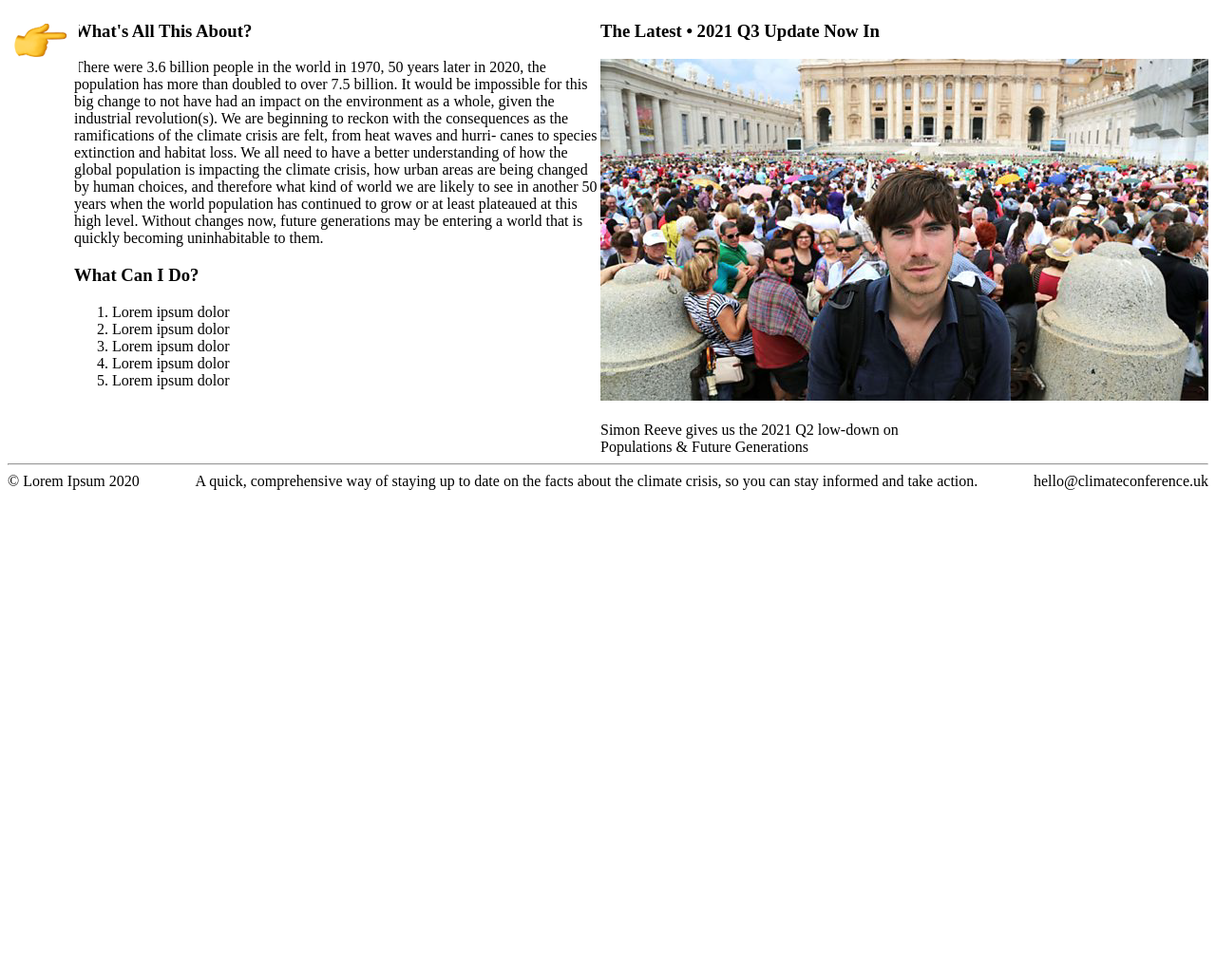
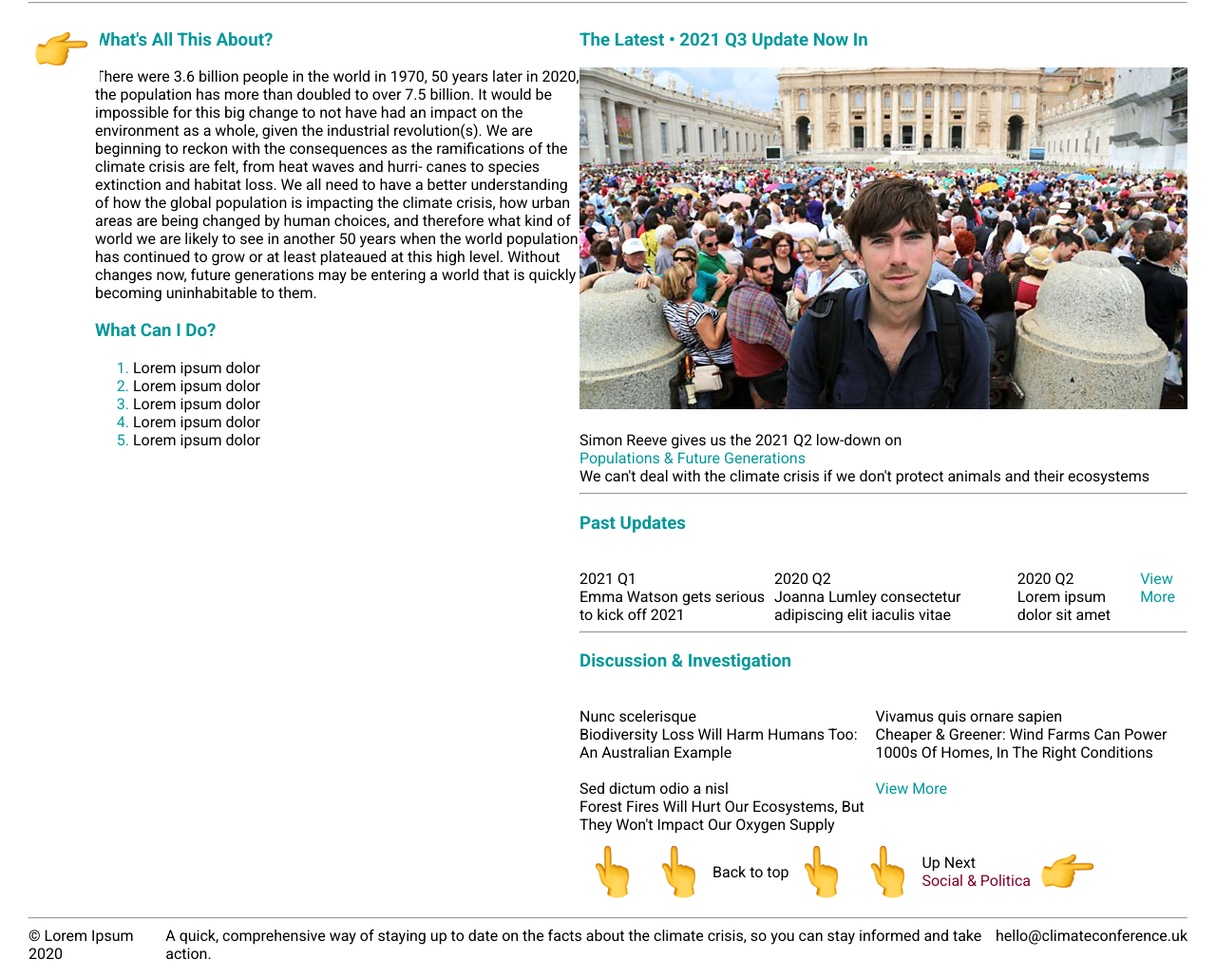
Before and after one commit to Amelia-Q/ss-code-challenge, a plain HTML site: page index.html in a window 1280 px wide. Shown: the part 212-1241 px from the top of the page at 95% size. Before the commit the page ends 800 px from the top, so only its background shows below. Drawn offline with Linux system fonts and the light colour scheme.

Commit message:
design updates

```diff
--- a/index.html
+++ b/index.html
@@ -3,6 +3,10 @@
   <meta charset="UTF-8" />
   <meta http-equiv="X-UA-Compatible" content="IE=edge" />
   <meta name="viewport" content="width=device-width, initial-scale=1.0" />
+  <link
+    rel="stylesheet"
+    href="https://fonts.googleapis.com/css2?family=Roboto:wght@400;700&display=swap"
+  />
   <link rel="stylesheet" href="styles.css" />
   <title>CCUK</title>
 </head>
@@ -91,12 +95,126 @@
           <div class="latest-video">
             <img src="img/main.png" alt="crowded square" class="latest-image" />
             <img class="play-icon" />
-            <div class="latest-text">
-              <div class="latest-text-1">
+            <div class="latest-video-text">
+              <div class="latest-video-text-1">
                 Simon Reeve gives us the 2021 Q2 low-down on
               </div>
-              <div class="latest-text-2">Populations & Future Generations</div>
+              <div class="latest-video-text-2">
+                Populations & Future Generations
+              </div>
             </div>
+          </div>
+          <div class="latest-text">
+            We can't deal with the climate crisis if we don't protect animals
+            and their ecosystems
+          </div>
+        </div>
+
+        <hr />
+
+        <div class="main-updates">
+          <h3>Past Updates</h3>
+          <div class="updates-videos-container">
+            <div class="updates-video">
+              <img class="updates-image" />
+              <div class="updates-video-text">2021 Q1</div>
+              <div class="updates-text">
+                Emma Watson gets serious to kick off 2021
+              </div>
+            </div>
+            <div class="updates-video">
+              <img class="updates-image" />
+              <div class="updates-video-text">2020 Q2</div>
+              <div class="updates-text">
+                Joanna Lumley consectetur adipiscing elit iaculis vitae
+              </div>
+            </div>
+            <div class="updates-video">
+              <img class="updates-image" />
+              <div class="updates-video-text">2020 Q2</div>
+              <div class="updates-text">Lorem ipsum dolor sit amet</div>
+            </div>
+            <div class="more">
+              <img class="more-arrow" />
+              <div class="more-text">View More</div>
+            </div>
+          </div>
+        </div>
+
+        <hr />
+
+        <div class="main-discussion">
+          <h3>Discussion & Investigation</h3>
+          <div class="discussion-videos-container">
+            <div class="discussion-videos-group">
+              <div class="discussion-video">
+                <img class="disussion-image" />
+                <div class="discussion-video-text">Nunc scelerisque</div>
+                <div class="discussion-text">
+                  Biodiversity Loss Will Harm Humans Too: An Australian Example
+                </div>
+              </div>
+              <div class="discussion-video">
+                <img class="disussion-image" />
+                <div class="discussion-video-text">Sed dictum odio a nisl</div>
+                <div class="discussion-text">
+                  Forest Fires Will Hurt Our Ecosystems, But They Won't Impact
+                  Our Oxygen Supply
+                </div>
+              </div>
+            </div>
+            <div class="discussion-videos-group">
+              <div class="discussion-video">
+                <img class="disussion-image" />
+                <div class="discussion-video-text">
+                  Vivamus quis ornare sapien
+                </div>
+                <div class="discussion-text">
+                  Cheaper & Greener: Wind Farms Can Power 1000s Of Homes, In The
+                  Right Conditions
+                </div>
+              </div>
+              <div class="more">
+                <img class="more-arrow" />
+                <div class="more-text">View More</div>
+              </div>
+            </div>
+          </div>
+        </div>
+        <div class="main-footer">
+          <div class="top-container">
+            <img
+              src="img/pointing-yellow.png"
+              alt="pointing top"
+              class="pointing-rotated-top"
+            />
+            <img
+              src="img/pointing-yellow.png"
+              alt="pointing top"
+              class="pointing-rotated-top"
+            />
+            <div>Back to top</div>
+            <img
+              src="img/pointing-yellow.png"
+              alt="pointing top"
+              class="pointing-rotated-top"
+            />
+            <img
+              src="img/pointing-yellow.png"
+              alt="pointing top"
+              class="pointing-rotated-top"
+            />
+          </div>
+          <div class="next-container">
+            <div class="next-text-container">
+              <div class="next-text-up">Up Next</div>
+              <div class="next-text-down">Social & Political</div>
+            </div>
+            <img
+              src="img/pointing-yellow.png"
+              alt="pointing right"
+              class="pointing-rotated-right"
+            />
           </div>
         </div>
       </div>
--- a/styles.css
+++ b/styles.css
@@ -1,3 +1,11 @@
+body {
+  font-family: 'Roboto', sans-serif;
+  margin-left: 30px;
+  margin-right: 30px;
+  margin-top: 15px;
+  margin-bottom: 15px;
+}
+
 footer {
   display: flex;
   justify-content: space-between;
@@ -22,6 +30,14 @@ header {
   justify-content: space-between;
 }
 
+h1 {
+  color: #009999;
+}
+
+.next-page {
+  color: #80002a;
+}
+
 .main-container {
   display: flex;
 }
@@ -29,3 +45,50 @@ header {
 .pointing-rotated-right {
   transform: rotate(270deg);
 }
+
+h3 {
+  color: #009999;
+}
+
+ol li::marker {
+  color: #009999;
+}
+
+.latest-video-text-2 {
+  color: #009999;
+}
+
+.updates-videos-container {
+  display: flex;
+}
+
+.more {
+  color: #009999;
+}
+
+.discussion-videos-container {
+  display: flex;
+}
+
+.main-footer {
+  display: flex;
+}
+
+.pointing-rotated-top {
+  transform: rotate(180deg);
+}
+
+.top-container {
+  display: flex;
+  align-items: center;
+}
+
+.next-container {
+  display: flex;
+  align-items: center;
+  justify-content: space-between;
+}
+
+.next-text-down {
+  color: #80002a;
+}
```
